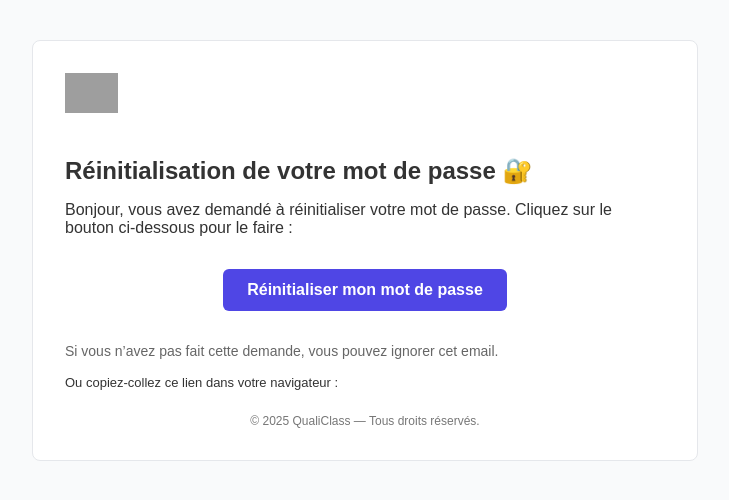
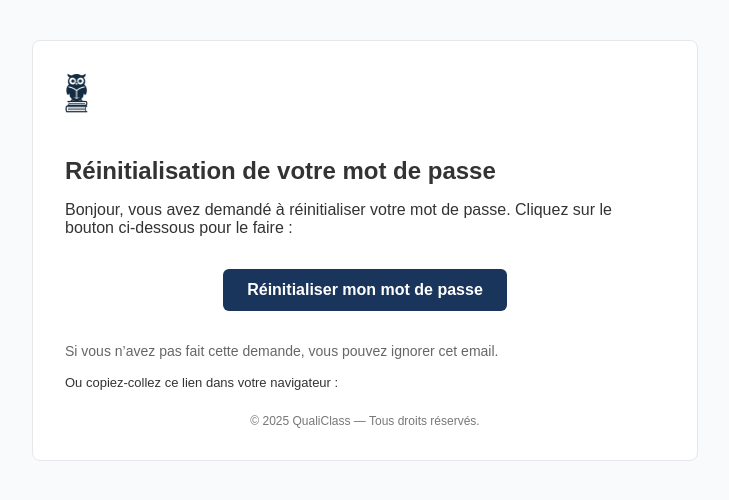
Before and after one commit to skrzypczyk/qualiclass, a Symfony app: template symfony/templates/reset_password/email.html.twig in a window 1280 px wide. Shown: the top 500 px of the page, without its empty margins (275-1004 px from the left). Run offline with Twig, Linux system fonts and the light colour scheme; the template is opened without the code that fills it, so the values that code supplies are empty; some libraries are stand-ins or nearby versions; grey boxes are pictures that could not be loaded.

Commit message:
mail brevo

```diff
--- a/symfony/templates/registration/resend_confirmation.html.twig
+++ b/symfony/templates/registration/resend_confirmation.html.twig
@@ -18,7 +18,7 @@
 
                 <div class="flex justify-between gap-4">
                     <button type="submit"
-                            class="w-full bg-indigo-600 text-white font-semibold py-2 px-4 rounded hover:bg-indigo-700 transition">
+                            class="w-full bg-primary text-white font-semibold py-2 px-4 rounded hover:bg-primary-light transition">
                         Renvoyer le lien
                     </button>
 
--- a/symfony/templates/reset_password/check_email.html.twig
+++ b/symfony/templates/reset_password/check_email.html.twig
@@ -5,7 +5,7 @@
 {% block body %}
     <div class="flex justify-center items-center h-full bg-gray-100 py-12">
         <div class="w-full max-w-md bg-white shadow-md rounded-lg p-8">
-            <h1 class="text-2xl font-bold mb-6 text-center text-indigo-600">
+            <h1 class="text-2xl font-bold mb-6 text-center text-primary">
                 Vérifie ta boîte mail
             </h1>
 
--- a/symfony/templates/reset_password/email.html.twig
+++ b/symfony/templates/reset_password/email.html.twig
@@ -5,8 +5,8 @@
     <title>Réinitialisation de mot de passe</title>
     <style>
         .button {
-            background-color: #4f46e5;
-            color: white;
+            background-color: #1a355c;
+            color: white !important;
             padding: 12px 24px;
             border-radius: 6px;
             text-decoration: none;
@@ -34,9 +34,9 @@
 <body style="background-color:#f9fafb; padding: 32px;">
 
 <div class="container">
-    <img src="https://qualiclass.com/logo.png" alt="QualiClass" style="height: 40px; margin-bottom: 24px;">
+    <img src="https://qualiclass.com/images/logo-qualiclass-small.png" alt="QualiClass" style="height: 40px; margin-bottom: 24px;">
 
-    <h1 style="font-size: 24px; font-weight: bold; margin-bottom: 16px;">Réinitialisation de votre mot de passe 🔐</h1>
+    <h1 style="font-size: 24px; font-weight: bold; margin-bottom: 16px;">Réinitialisation de votre mot de passe</h1>
 
     <p style="margin-bottom: 16px;">
         Bonjour, vous avez demandé à réinitialiser votre mot de passe. Cliquez sur le bouton ci-dessous pour le faire :
```
